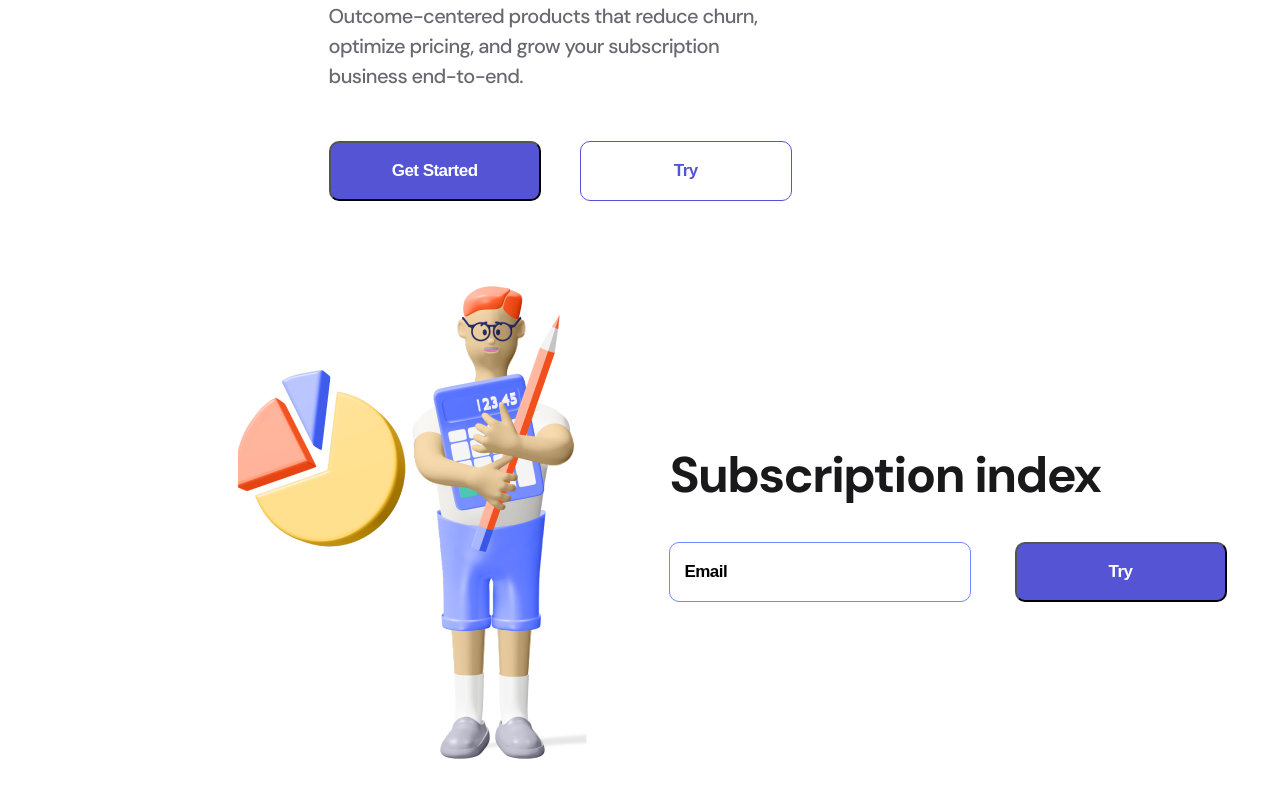
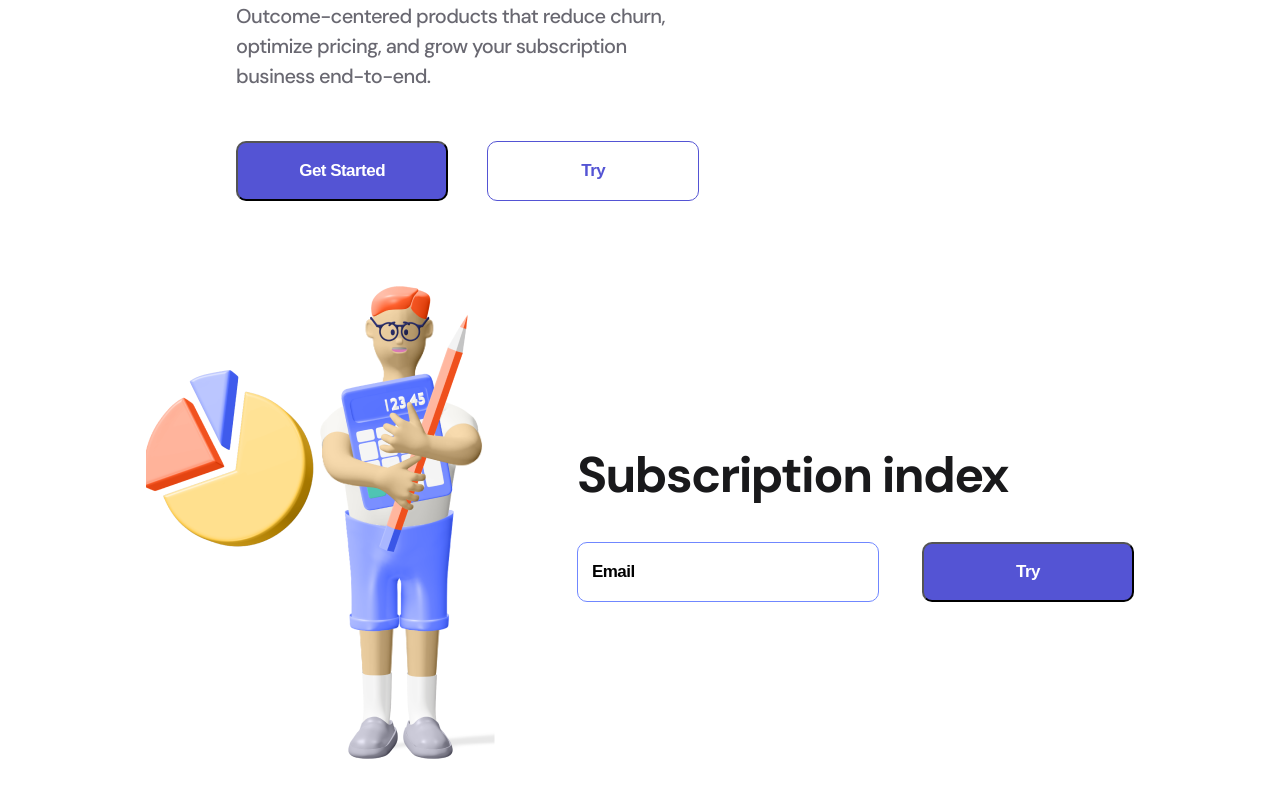
Before and after one commit to Alissy27/Byte-Education-Marathon, a plain HTML site: page index.html in a window 1280 px wide. Shown: the part 529-1319 px from the top of the page. Drawn offline with nearby package versions, Linux system fonts and the light colour scheme.

Commit message:
Update style.css

```diff
--- a/style/style.css
+++ b/style/style.css
@@ -5,8 +5,8 @@
 }*/
 body {
     font-family: 'DM Sans', sans-serif;
-    padding-left: 185px;
-   /* max-width: 1070px;*/
+    /*padding-left: 185px;
+     max-width: 1070px;*/
 }
 
 .header__flex, .footer__flex, .about, .subscribe, .plan, .plan__flex {
```
